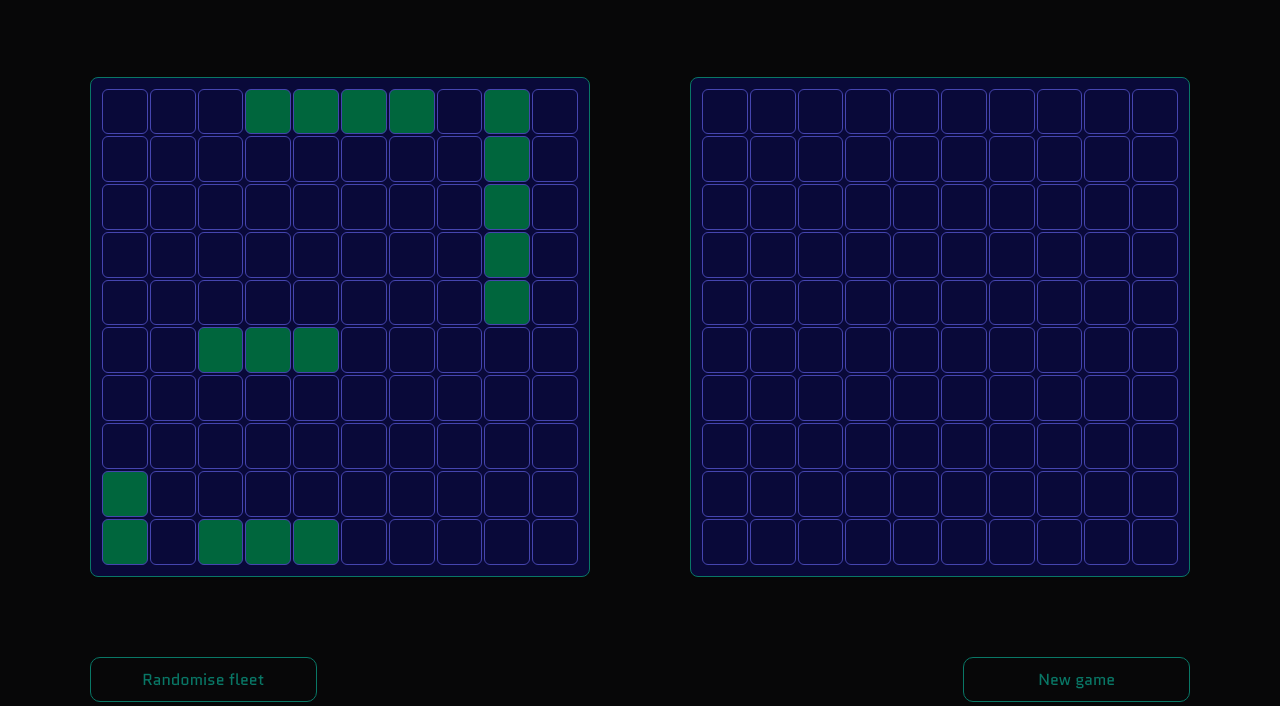
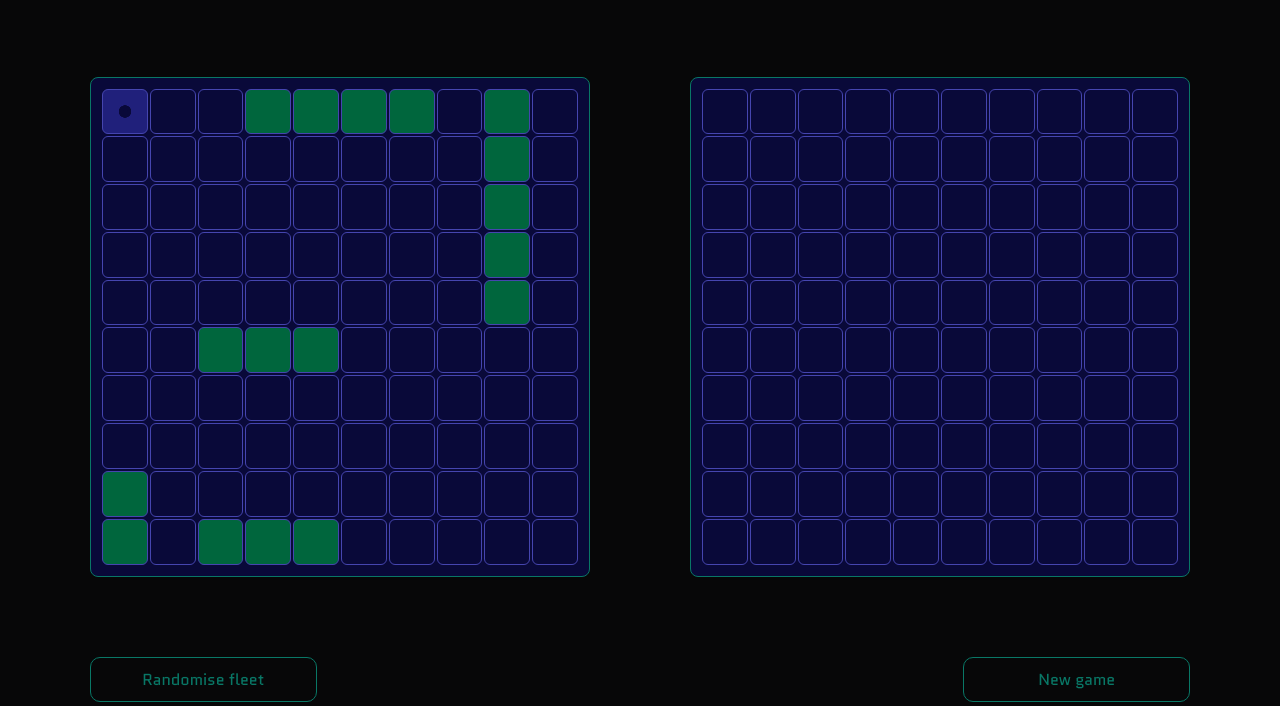
Before and after one commit to ttnluong/odin-battleship, a website built with webpack: page src/template.html in a window 1280 px wide. In both pictures the pointer is over the element 124 px from the left and 205 px from the top of the page. Shown: the part 94-800 px from the top of the page. Built offline with nearby package versions, Linux system fonts and the light colour scheme.

Commit message:
Add hover effect squares

```diff
--- a/src/controller/game.js
+++ b/src/controller/game.js
@@ -34,6 +34,7 @@ export class Game {
     this.started = false;
     this.computer.gameboard = new Gameboard();
     this.player.gameboard = new Gameboard();
+    this.computer.gameboard.placeShipsRandom();
     this.player.gameboard.placeShipsRandom();
   }
 }
--- a/src/styles.css
+++ b/src/styles.css
@@ -133,6 +133,11 @@ body {
   border-radius: 6px;
 }
 
+.square:hover {
+  background: radial-gradient(circle, var(--c-foreground) 6px, transparent 6.5px);
+  background-color: color-mix(in hsl shorter hue, var(--c-foreground), white 20%);
+}
+
 .ship {
   background-color: var(--c-green-shamrock);
 }
```
